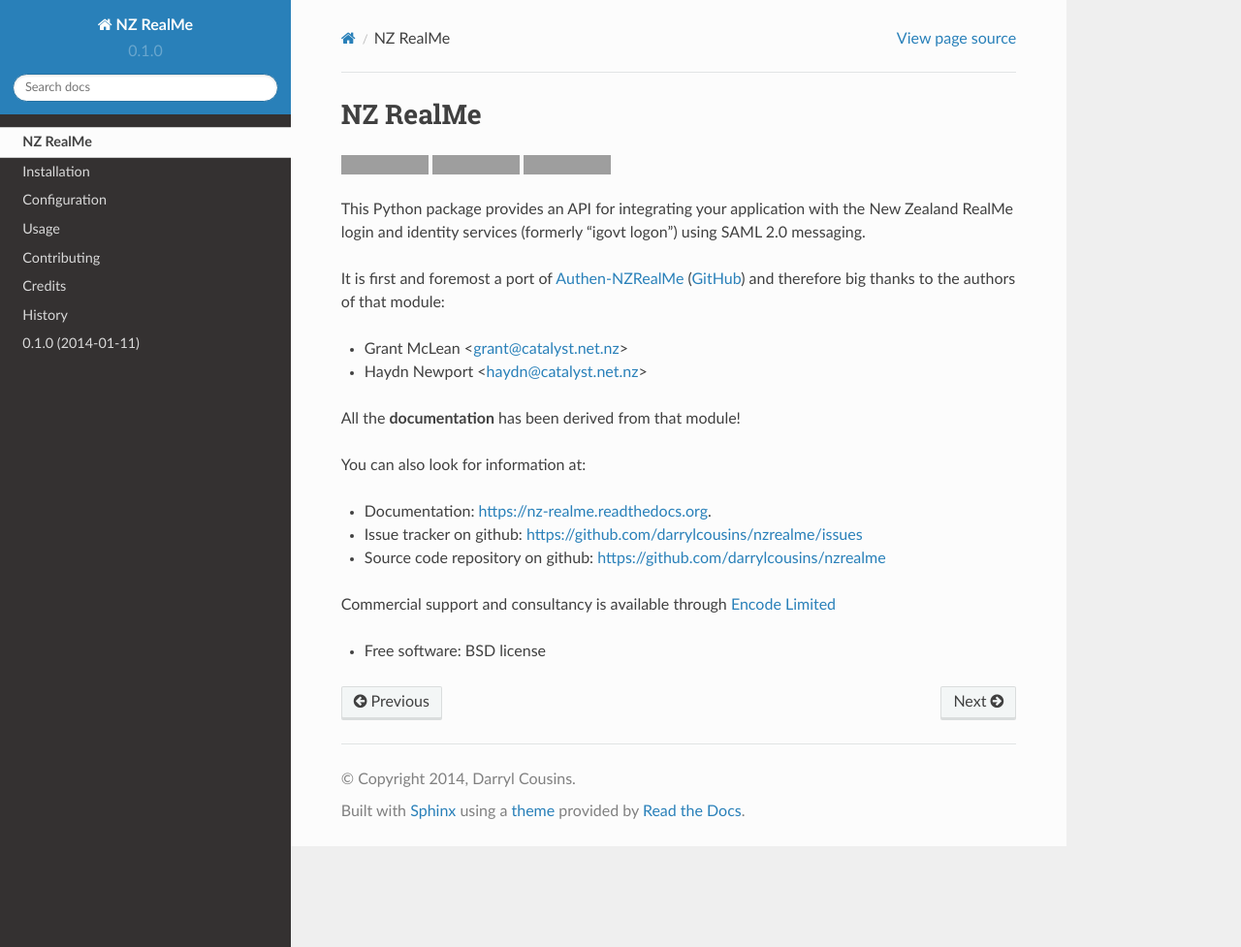
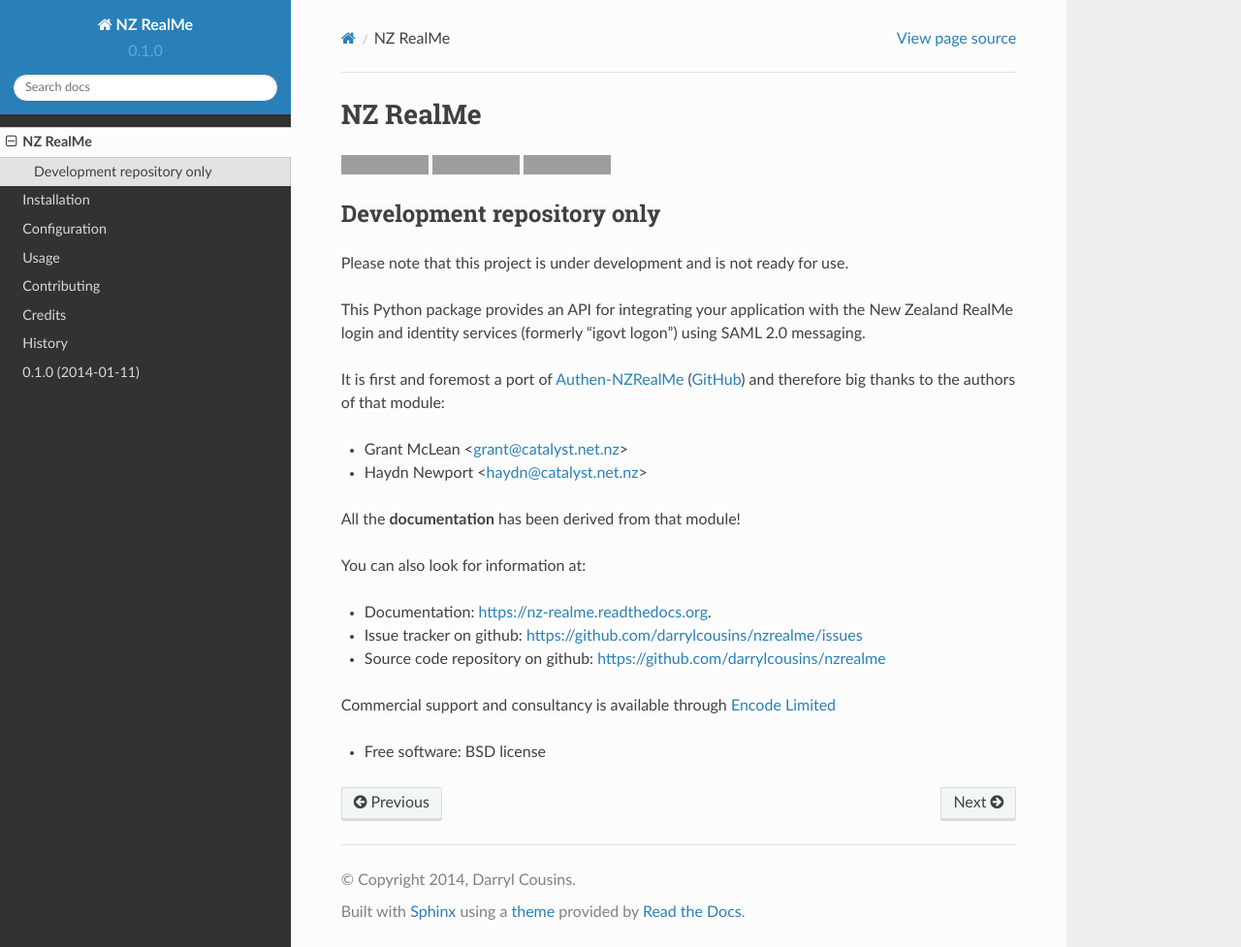
Before and after one commit to darrylcousins/nzrealme, a Sphinx documentation site: the page built from docs/readme.rst, in a window 1280 px wide and 977 px high. Shown: the whole window at 97% size. Built offline with Sphinx 7.4.7 and the Read the Docs theme 2.0.0, drawn with Linux system fonts in a browser that asks for light colours; grey boxes are pictures that could not be loaded.

Commit message:
some documentation notes.

```diff
--- a/README.rst
+++ b/README.rst
@@ -11,6 +11,10 @@
 .. image:: https://pypip.in/d/nzrealme/badge.png
         :target: https://pypi.python.org/pypi/nzrealme
 
+Development repository only
+===========================
+
+Please note that this project is under development and is not ready for use.
 
 This Python package provides an API for integrating your application
 with the New Zealand RealMe login and identity services (formerly "igovt
--- a/docs/installation.rst
+++ b/docs/installation.rst
@@ -14,10 +14,7 @@
 Potential problems
 ==================
 
-
-lxml
-dm.xmlsec.binding
-pyOpenSSL
+Installation of xml bindings ``lxml`` and ``dm.xmsec.binding`` `https://github.com/onelogin/python-saml/issues/30`_.
 
 From your ``virtualenv`` root directory clone the repository::
 
```
